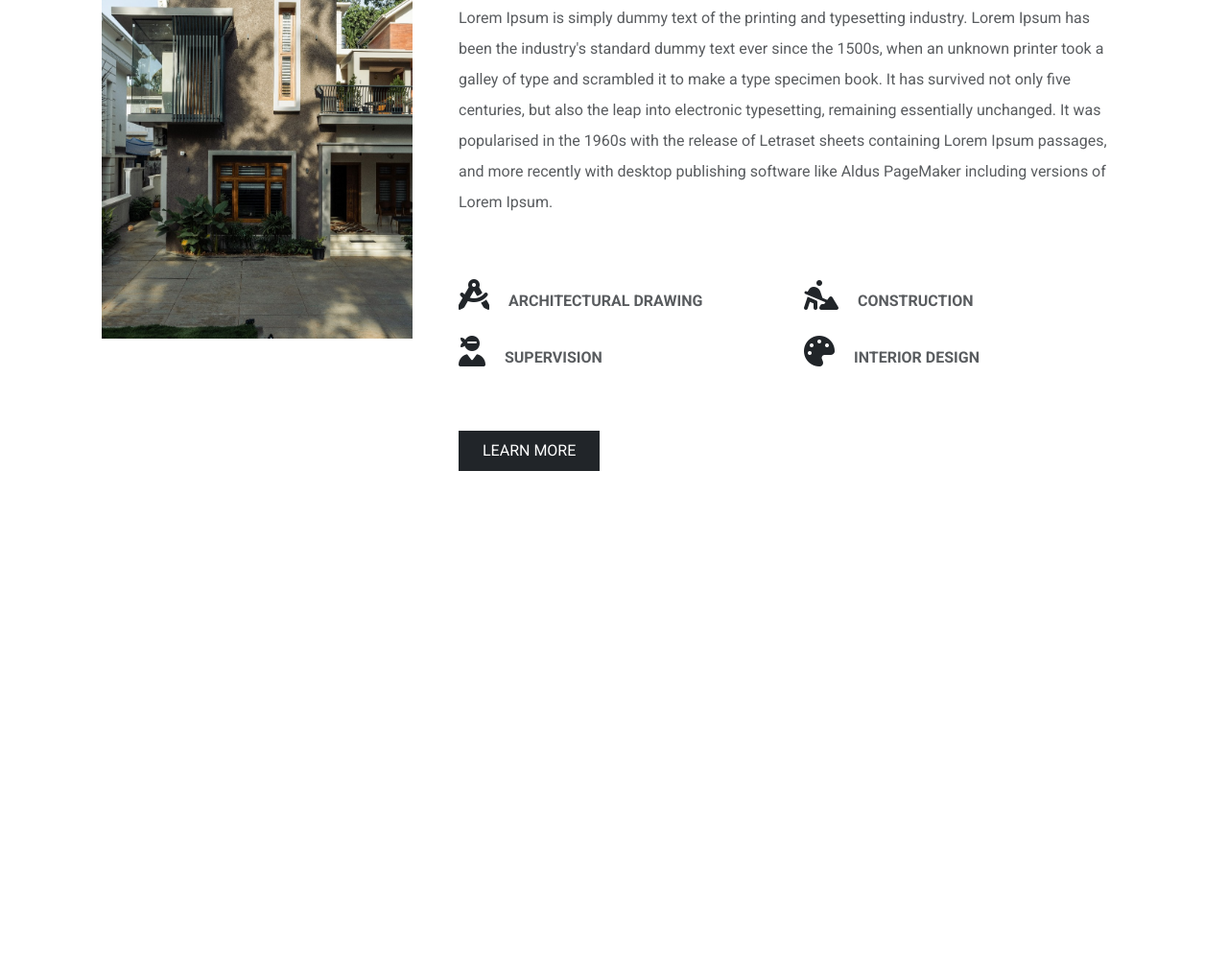
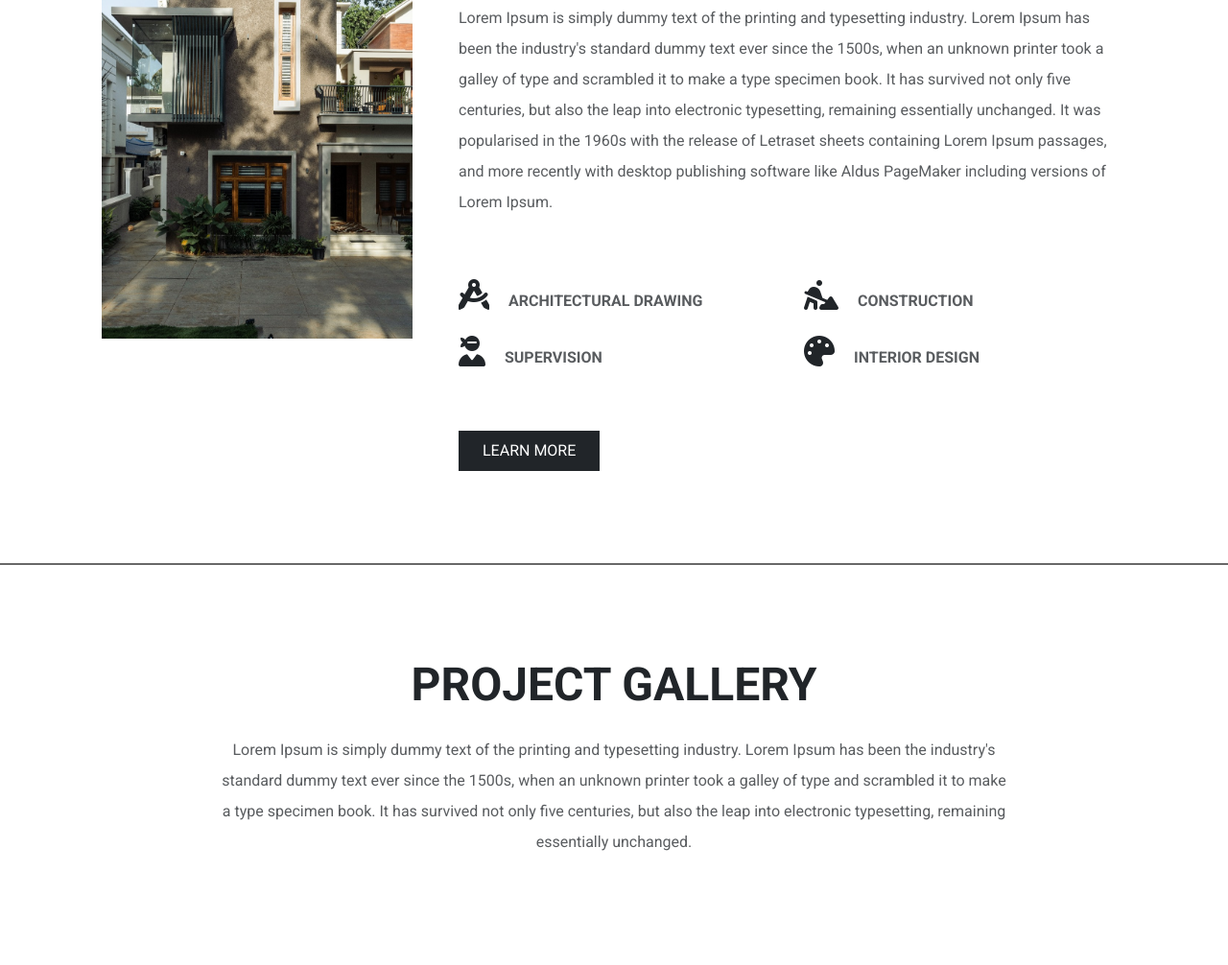
Before and after one commit to sravannk21/Al-Hawaj-builders, a website: page index.html in a window 1280 px wide. Shown: the part 1047-2053 px from the top of the page at 96% size. Before the commit the page ends 1634 px from the top, so only its background shows below. Drawn offline with nearby package versions, Linux system fonts and the light colour scheme; a web font is replaced by a local one.

Commit message:
our project section top description elements created and also added divider line between the sections using line class it created as separate component in sass folder

```diff
--- a/index.html
+++ b/index.html
@@ -85,7 +85,7 @@
     <!--MAIN-->
     <main>
         <!--ABOUT-SECTION-->
-        <section class="about u-margin-big">
+        <section class="about u-padding-big">
             <div class="container">
                 <div class="row gx-5 m-0 p-0">
                     <div class="col-lg-4">
@@ -133,6 +133,17 @@
                 </div>
             </div>
         </section>
+
+        <!---SECTION-LINE-->
+        <div class="line">&nbsp;</div>
+
+        <!--PROJECT-GALLERY-->
+        <section class="u-padding-big">
+            <div class="row m-0 p-0">
+                <h2 class="display-5 fw-bold text-uppercase text-center">project gallery</h2>
+                <p class="text-center fst-normal mt-3 lh-lg text-muted col-lg-8 mx-auto">Lorem Ipsum is simply dummy text of the printing and typesetting industry. Lorem Ipsum has been the industry's standard dummy text ever since the 1500s, when an unknown printer took a galley of type and scrambled it to make a type specimen book. It has survived not only five centuries, but also the leap into electronic typesetting, remaining essentially unchanged. </p>
+            </div>
+        </section>
     </main>
     <script src="./build/js/script.js"></script>
     <script src="./src/bootstrap5/bootstrap.bundle.js"></script>
--- a/src/sass/abstracts/__utilities.scss
+++ b/src/sass/abstracts/__utilities.scss
@@ -1 +1 @@
-.u-margin-big { padding: 6rem 0;}
+.u-padding-big { padding: 6rem 0;}
--- /dev/null
+++ b/src/sass/components/__page-divider.scss
@@ -0,0 +1,5 @@
+.line {
+    width: 100%;
+    height: 1.5px;
+    background-color: rgb(104, 104, 104);
+}
--- a/src/sass/main.scss
+++ b/src/sass/main.scss
@@ -18,3 +18,4 @@
 
 //COMPONENTS
 @import "./components/_slider";
+@import "./components/_page-divider";
```
Also changed, not shown: build/css/style.css, 1 other file.
